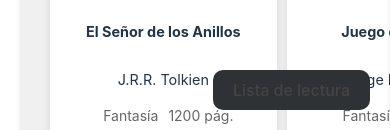
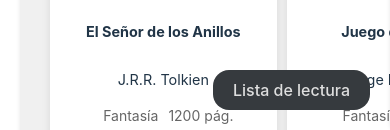
Before and after one commit to Gonzalessandrini/reading-list, a React (Vite) app: page / in a window 390 px wide. Shown: the part 714-844 px from the top of the page. Built offline with nearby package versions, Linux system fonts and the light colour scheme.

Commit message:
fix all responsive changes

```diff
--- a/src/Components/BookList/BookList.css
+++ b/src/Components/BookList/BookList.css
@@ -62,10 +62,10 @@
     z-index: 101; /* Asegurarse que está sobre otros elementos */
     padding: 10px 20px;
     font-size: 16px;
-    color: rgb(69, 68, 68);
-    background-color: #2e3236;
+    color: rgb(222 222 222);
+    background-color: #363a3e;
     border: none;
-    border-radius: 10px;
+    border-radius: 16px;
     cursor: pointer;
   }
 
--- a/src/Components/Header/Header.jsx
+++ b/src/Components/Header/Header.jsx
@@ -20,8 +20,6 @@
         <div className='filters-container'>
             <Filters/>
         </div>
-
-
       </section>
     </header>
   )
```
